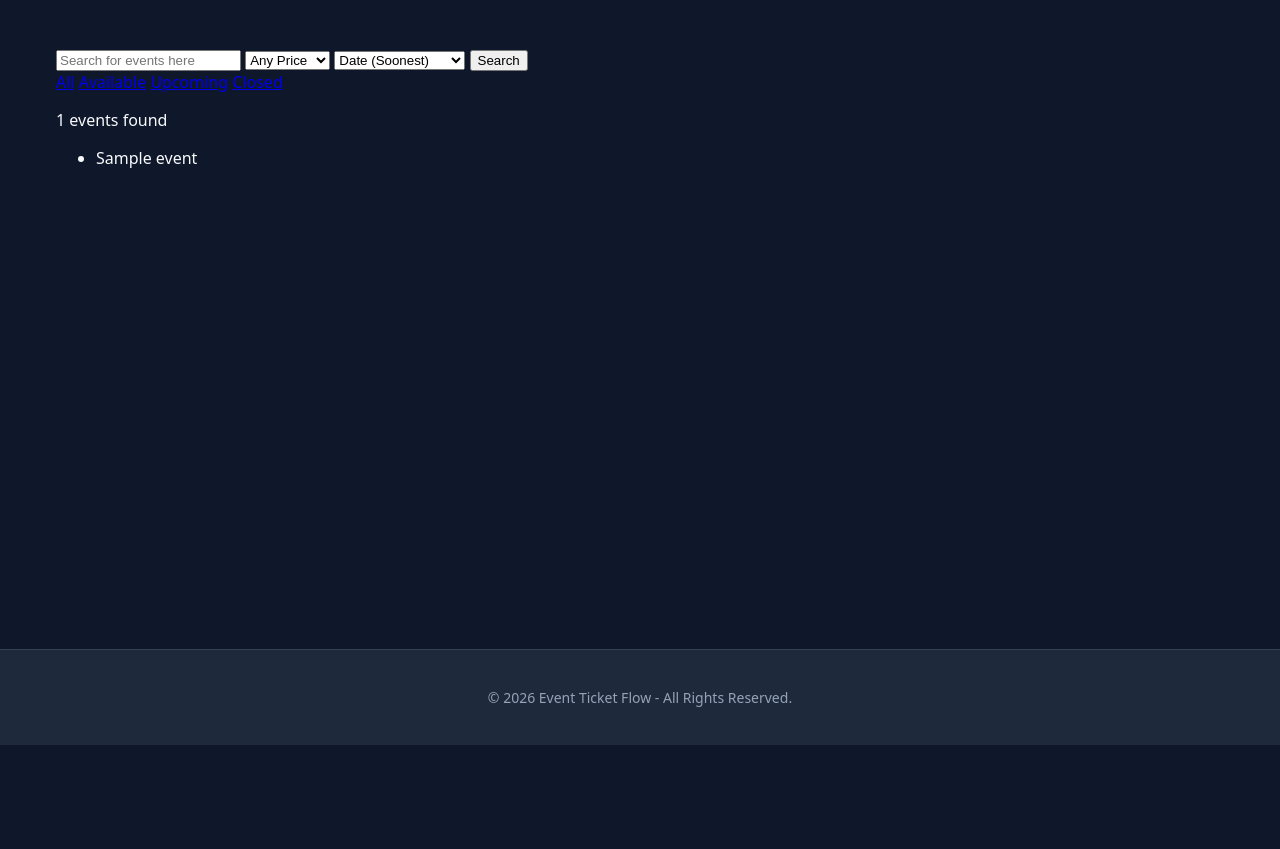
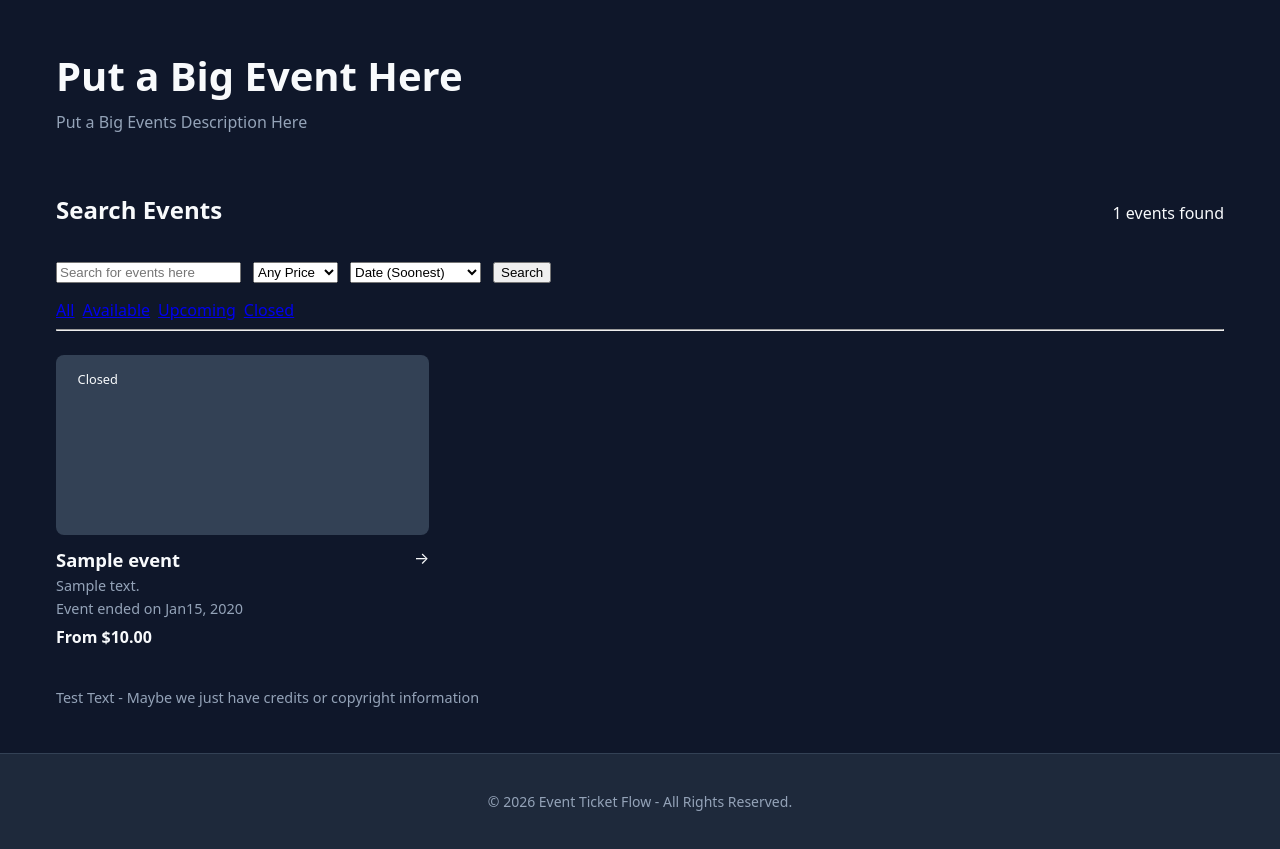
Before and after one commit to it-sd-capstone/2026-fall-team4, an ASP.NET Core app: page / in a window 1280 px wide. Shown: the part 55-904 px from the top of the page. Before the commit the page ends 800 px from the top, so only its background shows below. Run offline with ASP.NET Core 8, Linux system fonts and the light colour scheme; tables that the repository leaves empty hold one stand-in row (values such as "Sample post"); some libraries are stand-ins or nearby versions.

Commit message:
Added a layout grid using event cards and added a 'big/featured event' to the top of the page

```diff
--- a/EventTicketFlow/Controllers/HomeController.cs
+++ b/EventTicketFlow/Controllers/HomeController.cs
@@ -29,6 +29,11 @@ namespace EventTicketFlow.Controllers
 
             model.Events = _eventService.SearchEvents(searchTerm, status, price, sort);
 
+            if (!model.HasFilters)
+            {
+                model.FeaturedEvent = _eventService.GetFeaturedEvent();
+            }
+
             return View(model);
         }
 
--- a/EventTicketFlow/Models/HomeViewModel.cs
+++ b/EventTicketFlow/Models/HomeViewModel.cs
@@ -2,12 +2,13 @@ namespace EventTicketFlow.Models
 {
     public class HomeViewModel
     {
-        public List<Event> Events { get; set; } = new();
+        public List<EventCardViewModel> Events { get; set; } = new();
 
         public string? SearchTerm { get; set; }
         public string? Status { get; set; }
         public string? Price { get; set; }
         public string? Sort { get; set; }
+        public EventCardViewModel? FeaturedEvent { get; set; }
 
         public bool HasFilters => !string.IsNullOrWhiteSpace(SearchTerm) || Status != null || Price != null || Sort != null;
     }
--- a/EventTicketFlow/Views/Home/Index.cshtml
+++ b/EventTicketFlow/Views/Home/Index.cshtml
@@ -3,7 +3,43 @@
     ViewData["Title"] = "Home Page";
 }
 
+@* Big Event Card*@
+<section class="big-card">
+    <div class="big-card-heading">
+        <h1>Put a Big Event Here</h1>
+        <p>Put a Big Events Description Here</p>
+    </div>
+
+    @if (Model.FeaturedEvent != null)
+    {
+        <a class="big-card-feature"
+           asp-controller="Event"
+           asp-action="Details"
+           asp-route-id="@Model.FeaturedEvent.Id">
+           <div class="big-card-image">
+               <span class="event-status event-status-@Model.FeaturedEvent.Status">Featured</span>
+           </div>
+
+           <div class="big-card-info">
+               <span class="big-card-label">@Model.FeaturedEvent.StatusText</span>
+               <h2>@Model.FeaturedEvent.EventName</h2>
+               <p>@Model.FeaturedEvent.EventDescription</p>
+               <p>@Model.FeaturedEvent.DateText</p>
+               <p>@Model.FeaturedEvent.PriceText</p>
+               <span>View Event <span hidden="true"></span></span>
+           </div>
+        </a>
+    }
+</section>
+
+@*Search and filtering*@
 <section class="event-search">
+
+    <div class="search-header">
+        <h2>Search Events</h2>
+        <p class="result-count"> @Model.Events.Count events found</p>
+    </div>
+
     <form asp-controller="Home" asp-action="Index" method="get">
 
         <input type="search" name="searchTerm" value="@Model.SearchTerm" placeholder="Search for events here"/>
@@ -66,19 +102,43 @@
     </div>
 </section>
 
-<p>@Model.Events.Count events found</p>
+<hr />
 
-    @if (Model.Events.Count == 0)
+@*Event cards*@
+
+@if (Model.Events.Count == 0)
 {
     <p>No events match your criteria</p>
 }
 else
 {
-    <ul>
-        @foreach (Event e in Model.Events)
+    <div class="event-grid">
+        @foreach (EventCardViewModel card in Model.Events)
         {
-            <li>@e.EventName</li>
+            <a class="event-card"
+            asp-controller="Event"
+            asp-action="Details"
+            asp-route-id="@card.Id">
+
+            <div class="event-card-image">
+                <span class="event-status event-status-@card.Status">@card.StatusText</span>
+            </div>
+
+            <div class="event-card-title">
+                <h3 class="event-title">@card.EventName</h3>
+                    <span class="event-card-arrow" aria-hidden="true">→</span>
+            </div>
+
+            <p class="event-card-description">@card.EventDescription</p>
+            <p class="event-card-date">@card.DateText</p>
+            <p class="event-card-price">@card.PriceText</p>
+            </a>
         }
-    </ul>
+    </div>
 }
+
+@*Footer*@
+<div class="footer">
+    <p>Test Text - Maybe we just have credits or copyright information</p>
+</div>
 @* This page will display information about all public and open events. It will not show tickets to purchase or long details about the events, just a short breif about the event to let the user decide if they want to click on the event to see more information. The events will be displayed in a list format with the most recent events at the top of the page. Each event will have a link to the event details page where users can see more information about the event and purchase tickets if available. *@
--- a/EventTicketFlow/wwwroot/css/site.css
+++ b/EventTicketFlow/wwwroot/css/site.css
@@ -199,3 +199,153 @@ body {
         .footer-links a:hover {
             color: var(--text-main);
         }
+
+/* ==========================================================================
+   6. Home Page
+   ========================================================================== */
+
+/* ----- Big card (featured event) ----- */
+.big-card {
+    margin-bottom: 2.5rem;
+}
+
+.big-card-heading h1 {
+    font-size: 2.5rem;
+    margin: 0;
+}
+
+.big-card-heading p {
+    color: var(--text-muted);
+    margin: 0.5rem 0 1.5rem;
+}
+
+.big-card-feature {
+    display: grid;
+    grid-template-columns: 3fr 2fr;
+    border: 1px solid var(--border-color);
+    border-radius: 8px;
+    overflow: hidden;
+    color: var(--text-main);
+    text-decoration: none;
+}
+
+.big-card-image {
+    position: relative;
+    min-height: 280px;
+    background-color: var(--border-color);
+}
+
+.big-card-info {
+    display: flex;
+    flex-direction: column;
+    gap: 0.5rem;
+    padding: 1.5rem;
+    background-color: var(--bg-card);
+}
+
+    .big-card-info h2 {
+        font-size: 2rem;
+        margin: 0;
+    }
+
+.big-card-link {
+    margin-top: auto;
+    padding-top: 1rem;
+    border-top: 1px solid var(--border-color);
+    text-align: right;
+}
+
+@media (max-width: 768px) {
+    .big-card-feature {
+        grid-template-columns: 1fr;
+    }
+}
+
+/* ----- Search & filters ----- */
+.search-header {
+    display: flex;
+    justify-content: space-between;
+    align-items: baseline;
+    flex-wrap: wrap;
+    gap: 0.5rem;
+}
+
+.event-search form {
+    display: flex;
+    flex-wrap: wrap;
+    gap: 0.75rem;
+    margin: 1rem 0;
+}
+
+.filter-pills {
+    display: flex;
+    flex-wrap: wrap;
+    gap: 0.5rem;
+}
+
+/* ----- Event cards ----- */
+.event-grid {
+    display: grid;
+    grid-template-columns: repeat(auto-fill, minmax(280px, 1fr));
+    gap: 2rem 1.5rem;
+    margin-top: 1.5rem;
+}
+
+.event-card {
+    color: var(--text-main);
+    text-decoration: none;
+    transition: transform 0.2s;
+}
+
+    .event-card:hover {
+        transform: translateY(-3px);
+    }
+
+.event-card-image {
+    position: relative;
+    height: 180px;
+    border-radius: 8px;
+    background-color: var(--border-color);
+}
+
+.event-status {
+    position: absolute;
+    top: 0.75rem;
+    left: 0.75rem;
+    padding: 0.2rem 0.6rem;
+    font-size: 0.8rem;
+}
+
+/* Row that holds the title and the arrow */
+.event-card-title {
+    display: flex;
+    justify-content: space-between;
+    align-items: flex-start;
+    gap: 0.5rem;
+    margin-top: 0.75rem;
+}
+
+/* The h3 inside that row */
+.event-title {
+    font-size: 1.15rem;
+    margin: 0;
+}
+
+.event-card-description,
+.event-card-date {
+    color: var(--text-muted);
+    font-size: 0.9rem;
+    margin: 0.25rem 0;
+}
+
+.event-card-price {
+    font-weight: 700;
+    margin: 0.5rem 0 0;
+}
+
+/* ----- Bottom of page ----- */
+.footer {
+    margin-top: 2.5rem;
+    color: var(--text-muted);
+    font-size: 0.9rem;
+}
```
Also changed, not shown: EventTicketFlow/Models/EventCardViewModel.cs (added, +78 -0 lines), EventTicketFlow/Services/EventService.cs (+38 -4 lines).
